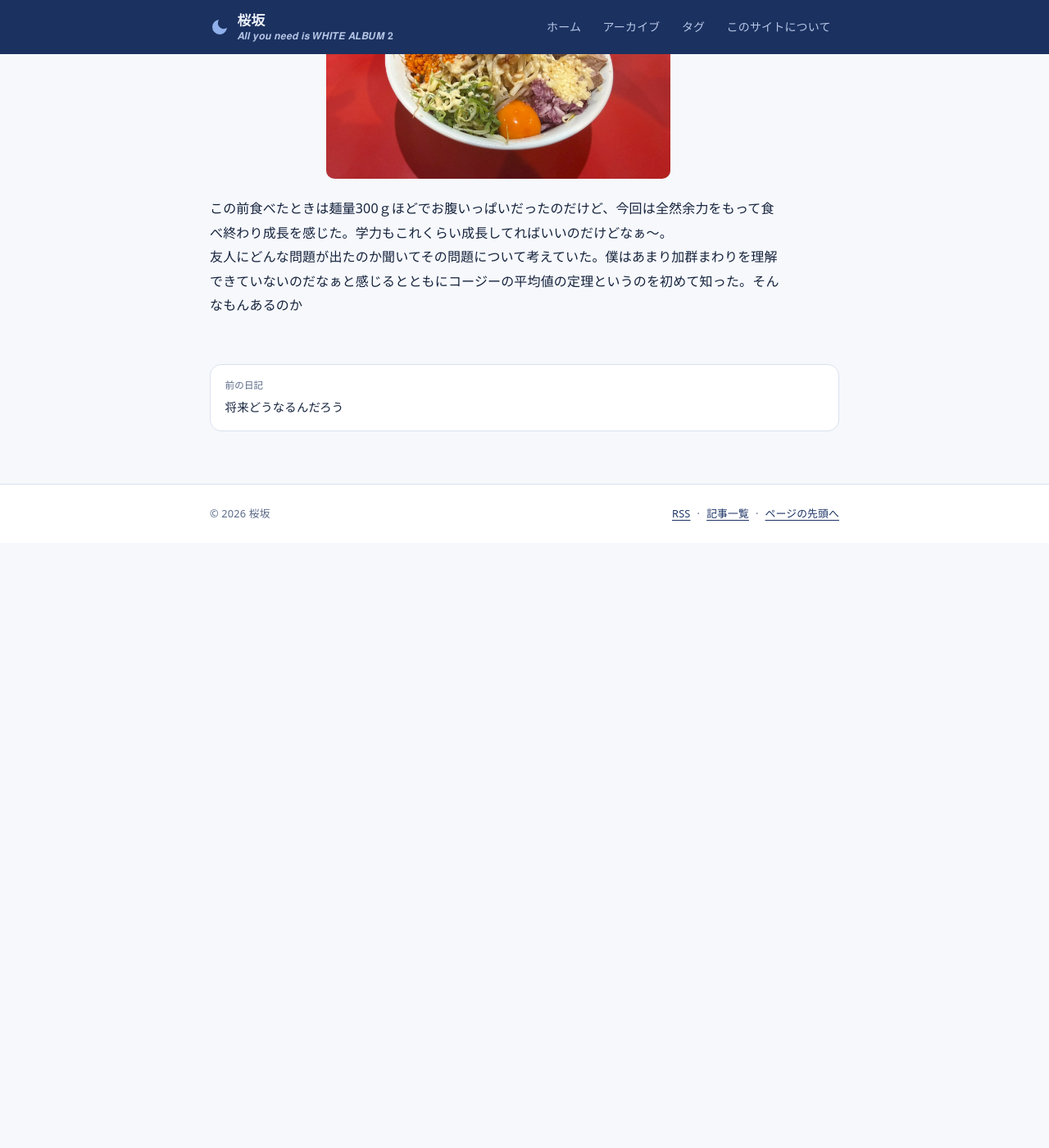
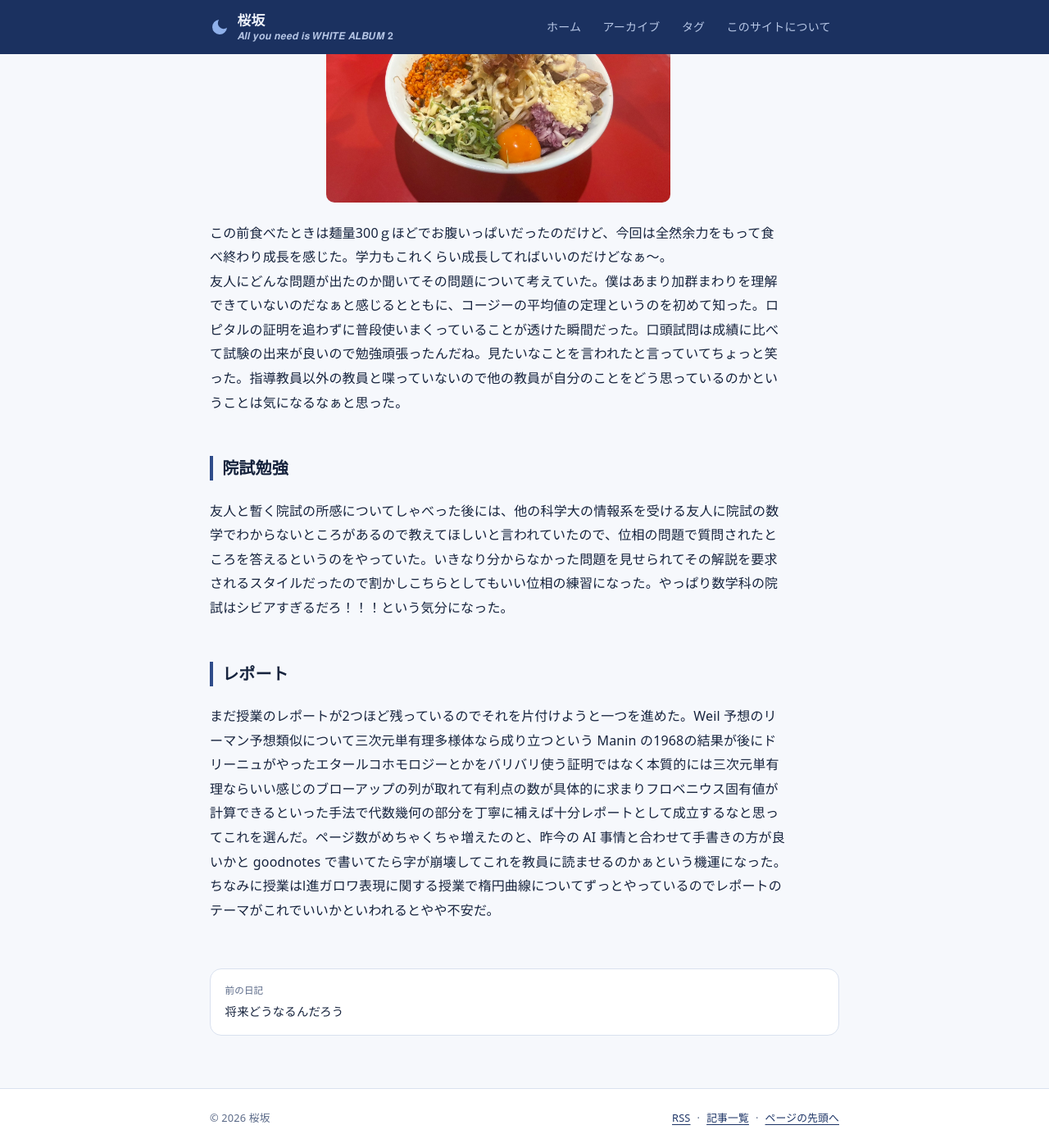
Before and after one commit to sakurazaka-math/sakurazaka-math.github.io, a Jekyll site: the page built from _posts/2026-08-01-day3.md, in a window 1280 px wide and 1400 px high, scrolled down 653 px. Shown: the whole window at 82% size. Built offline with Jekyll 4.4.1, drawn with Linux system fonts in a browser that asks for light colours; before the commit the page ends 1315 px from its top, so only the background shows below that; some of the changed text lies outside the part shown.

Commit message:
Update day3.md with exam insights and reflections
Added a new section on exam preparation and updated the content to include more personal reflections and recommendations.

```diff
--- a/_posts/2026-08-01-day3.md
+++ b/_posts/2026-08-01-day3.md
@@ -10,9 +10,15 @@ mood: おなかすいた
 <!--more-->
 
 ## 理科大の院試
-今日は自大学である理科大数学科の院試がありました。友達の応援がてらおいしいご飯を食べたかったので用心棒という二郎系のラーメンを食べました。
+今日は自大学である理科大数学科の院試がありました。友達の応援がてらおいしいご飯を食べたかったので用心棒という二郎系のラーメンを食べました。用心棒に行く際はラーメンではなくまぜそばを食べることを強く勧めます。
 
 ![用心棒]({{ '/assets/images/用心棒.jpg' | relative_url }})
 
 この前食べたときは麺量300ｇほどでお腹いっぱいだったのだけど、今回は全然余力をもって食べ終わり成長を感じた。学力もこれくらい成長してればいいのだけどなぁ～。
-友人にどんな問題が出たのか聞いてその問題について考えていた。僕はあまり加群まわりを理解できていないのだなぁと感じるとともにコージーの平均値の定理というのを初めて知った。そんなもんあるのか
+友人にどんな問題が出たのか聞いてその問題について考えていた。僕はあまり加群まわりを理解できていないのだなぁと感じるとともに、コージーの平均値の定理というのを初めて知った。ロピタルの証明を追わずに普段使いまくっていることが透けた瞬間だった。口頭試問は成績に比べて試験の出来が良いので勉強頑張ったんだね。見たいなことを言われたと言っていてちょっと笑った。指導教員以外の教員と喋っていないので他の教員が自分のことをどう思っているのかということは気になるなぁと思った。
+
+## 院試勉強
+友人と暫く院試の所感についてしゃべった後には、他の科学大の情報系を受ける友人に院試の数学でわからないところがあるので教えてほしいと言われていたので、位相の問題で質問されたところを答えるというのをやっていた。いきなり分からなかった問題を見せられてその解説を要求されるスタイルだったので割かしこちらとしてもいい位相の練習になった。やっぱり数学科の院試はシビアすぎるだろ！！！という気分になった。
+
+## レポート
+まだ授業のレポートが2つほど残っているのでそれを片付けようと一つを進めた。Weil 予想のリーマン予想類似について三次元単有理多様体なら成り立つという Manin の1968の結果が後にドリーニュがやったエタールコホモロジーとかをバリバリ使う証明ではなく本質的には三次元単有理ならいい感じのブローアップの列が取れて有利点の数が具体的に求まりフロベニウス固有値が計算できるといった手法で代数幾何の部分を丁寧に補えば十分レポートとして成立するなと思ってこれを選んだ。ページ数がめちゃくちゃ増えたのと、昨今の AI 事情と合わせて手書きの方が良いかと goodnotes で書いてたら字が崩壊してこれを教員に読ませるのかぁという機運になった。ちなみに授業はl進ガロワ表現に関する授業で楕円曲線についてずっとやっているのでレポートのテーマがこれでいいかといわれるとやや不安だ。
```
Also changed, not shown: other parts of _posts/2026-08-01-day3.md (+1 -1 lines).
